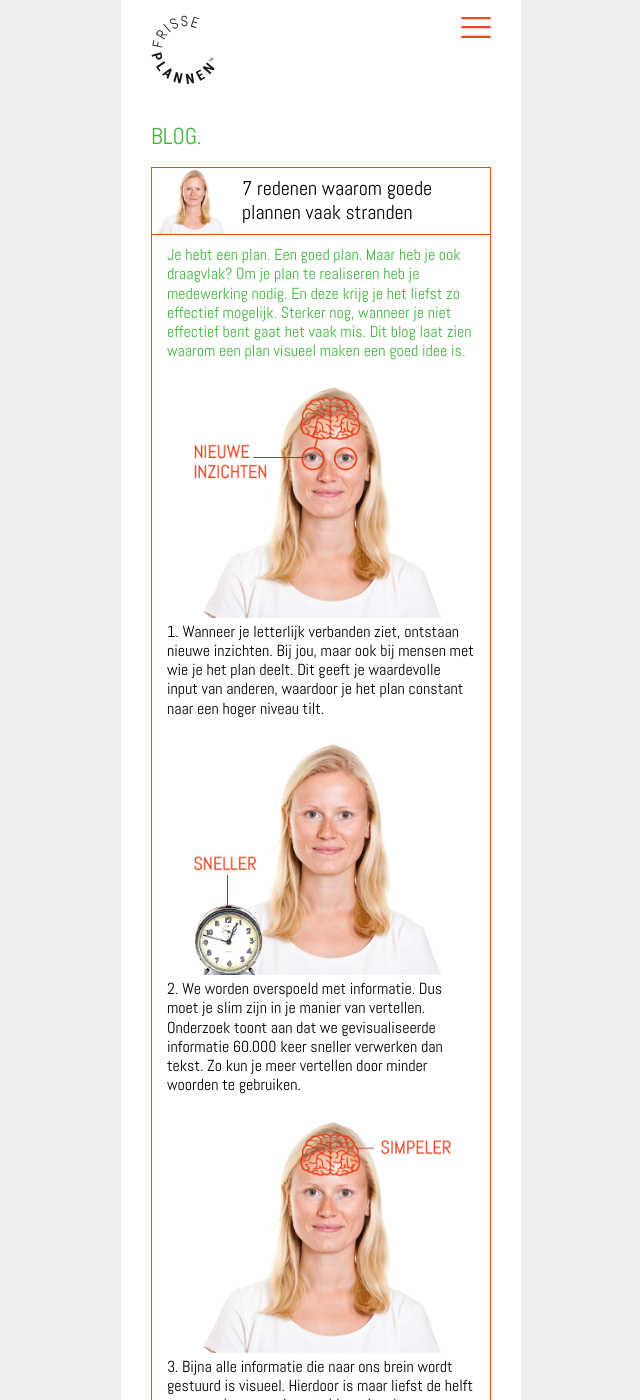
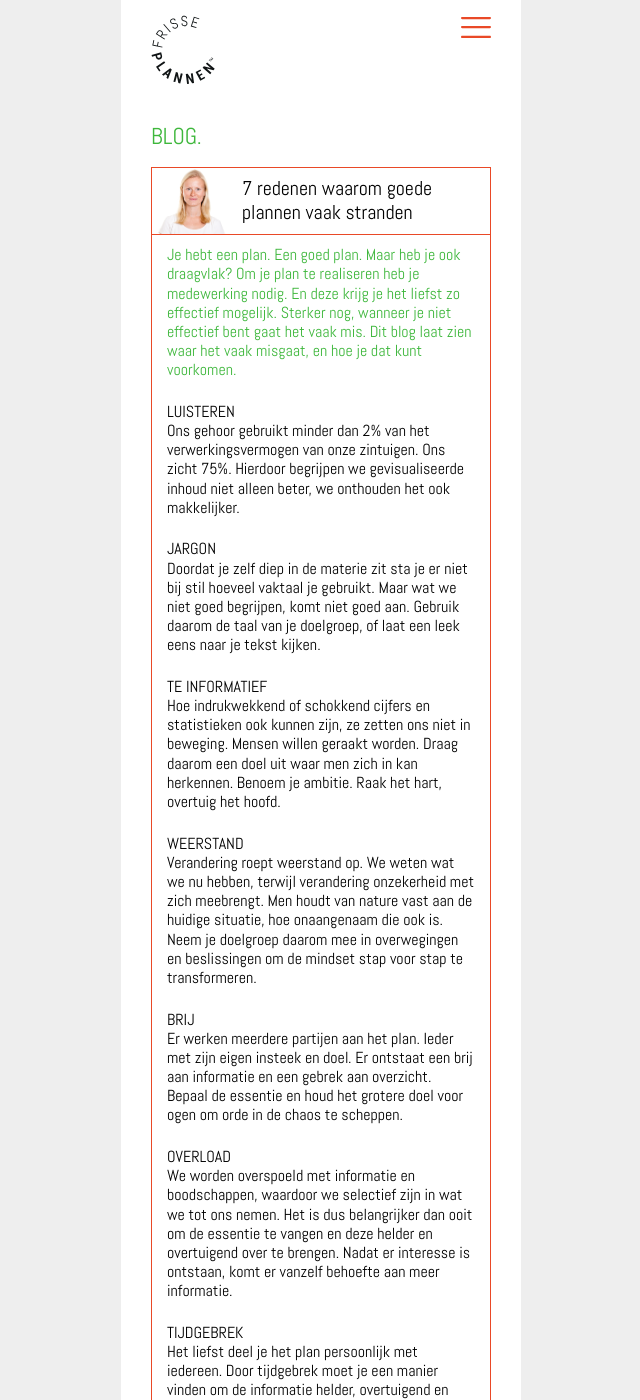
Before and after one commit to jhvanderschee/carli_d, a Jekyll site: the page built from _posts/2019-01-02-blog-7-valkuilen.md, in a window 1280 px wide and 1400 px high. Shown: the whole window, without its empty margins (319-959 px from the left). Built offline with Jekyll 4.4.1, drawn with Linux system fonts in a browser that asks for light colours; some of the changed text lies outside the part shown.

Commit message:
Updated '_posts/2019-01-02-blog-7-valkuilen.md' via CloudCannon

```diff
--- a/_posts/2019-01-02-blog-7-valkuilen.md
+++ b/_posts/2019-01-02-blog-7-valkuilen.md
@@ -6,16 +6,18 @@ description: |-
 image: /img/Blog_visualiseren-18.png
 ---
 
-**Je hebt een plan. Een goed plan. Maar heb je ook draagvlak? Om je plan te realiseren heb je medewerking nodig. En deze krijg je het liefst zo effectief mogelijk. Sterker nog, wanneer je niet effectief bent gaat het vaak mis. Dit blog laat zien waarom een plan visueel maken een goed idee is.**
+**Je hebt een plan. Een goed plan. Maar heb je ook draagvlak? Om je plan te realiseren heb je medewerking nodig. En deze krijg je het liefst zo effectief mogelijk. Sterker nog, wanneer je niet effectief bent gaat het vaak mis. Dit blog laat zien waar het vaak misgaat, en hoe je dat kunt voorkomen.&nbsp;**
 
-![](/uploads/blog-visualiseren-31.png)<br>1. Wanneer je letterlijk verbanden ziet, ontstaan nieuwe inzichten. Bij jou, maar ook bij mensen met wie je het plan deelt. Dit geeft je waardevolle input van anderen, waardoor je het plan constant naar een hoger niveau tilt.
+LUISTEREN<br>Ons gehoor gebruikt minder dan 2% van het verwerkingsvermogen van onze zintuigen. Ons zicht 75%. Hierdoor begrijpen we gevisualiseerde inhoud niet alleen beter, we onthouden het ook makkelijker.
 
-![](/uploads/blog-visualiseren-32.png)<br>2. We worden overspoeld met informatie. Dus moet je slim zijn in je manier van vertellen. Onderzoek toont aan dat we gevisualiseerde informatie 60.000 keer sneller verwerken dan tekst. Zo kun je meer vertellen door minder woorden te gebruiken.
+JARGON<br>Doordat je zelf diep in de materie zit sta je er niet bij stil hoeveel vaktaal je gebruikt. Maar wat we niet goed begrijpen, komt niet goed aan. Gebruik daarom de taal van je doelgroep, of laat een leek eens naar je tekst kijken.&nbsp;
 
-![](/uploads/blog-visualiseren-33.png)<br>3. Bijna alle informatie die naar ons brein wordt gestuurd is visueel. Hierdoor is maar liefst de helft van onze hersenen ingesteld op visuele verwerking. Het is dus niet gek dat we complexe materie beter en sneller begrijpen wanneer het verbeeld is.
+TE INFORMATIEF<br>Hoe indrukwekkend of schokkend cijfers en statistieken ook kunnen zijn, ze zetten ons niet in beweging. Mensen willen geraakt worden. Draag daarom een doel uit waar men zich in kan herkennen. Benoem je ambitie. Raak het hart, overtuig het hoofd. &nbsp;
 
-![](/uploads/blog-visualiseren-36.png)<br>4. We kunnen slechts zo’n 20% van wat we lezen onthouden, en 10% van wat we horen. Maar van wat we zien kunnen we wel 80% onthouden.
+WEERSTAND<br>Verandering roept weerstand op. We weten wat we nu hebben, terwijl verandering onzekerheid met zich meebrengt. Men houdt van nature vast aan de huidige situatie, hoe onaangenaam die ook is. Neem je doelgroep daarom mee in overwegingen en beslissingen om de mindset stap voor stap te transformeren.&nbsp;
 
-![](/uploads/blog-visualiseren-39.png)<br>5. Emotie is essentieel om mensen intrinsiek gemotiveerd te krijgen. En niets roept sneller emoties op dan visuele content. Van ontroering en geborgenheid tot humor en woede, je kunt het met één beeld oproepen.
+BRIJ<br>Er werken meerdere partijen aan het plan. Ieder met zijn eigen insteek en doel. Er ontstaat een brij aan informatie en een gebrek aan overzicht. Bepaal de essentie en houd het grotere doel voor ogen om orde in de chaos te scheppen.
 
-(Om dit extra kracht bij te zetten kun je voor de inhoud gebruik maken van de WHY-techniek van Simon Sinek. [Lees blog](/2019/01/01/blog-why-methode.html))<br>
+OVERLOAD<br>We worden overspoeld met informatie en boodschappen, waardoor we selectief zijn in wat we tot ons nemen. Het is dus belangrijker dan ooit om de essentie te vangen en deze helder en overtuigend over te brengen. Nadat er interesse is ontstaan, komt er vanzelf behoefte aan meer informatie.&nbsp;
+
+TIJDGEBREK<br>Het liefst deel je het plan persoonlijk met iedereen. Door tijdgebrek moet je een manier vinden om de informatie helder, overtuigend en consistent over te brengen. Bijvoorbeeld door een animatie, brochure of een praatplaat. &nbsp;
```
